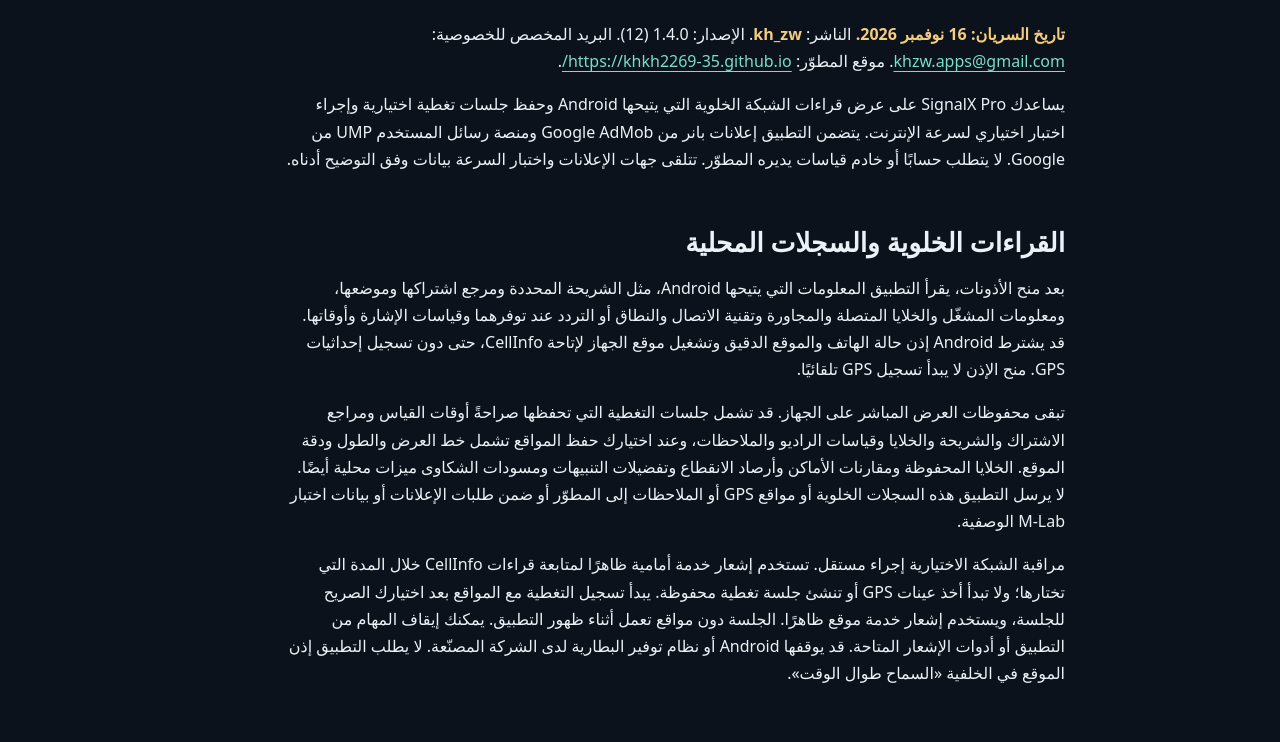
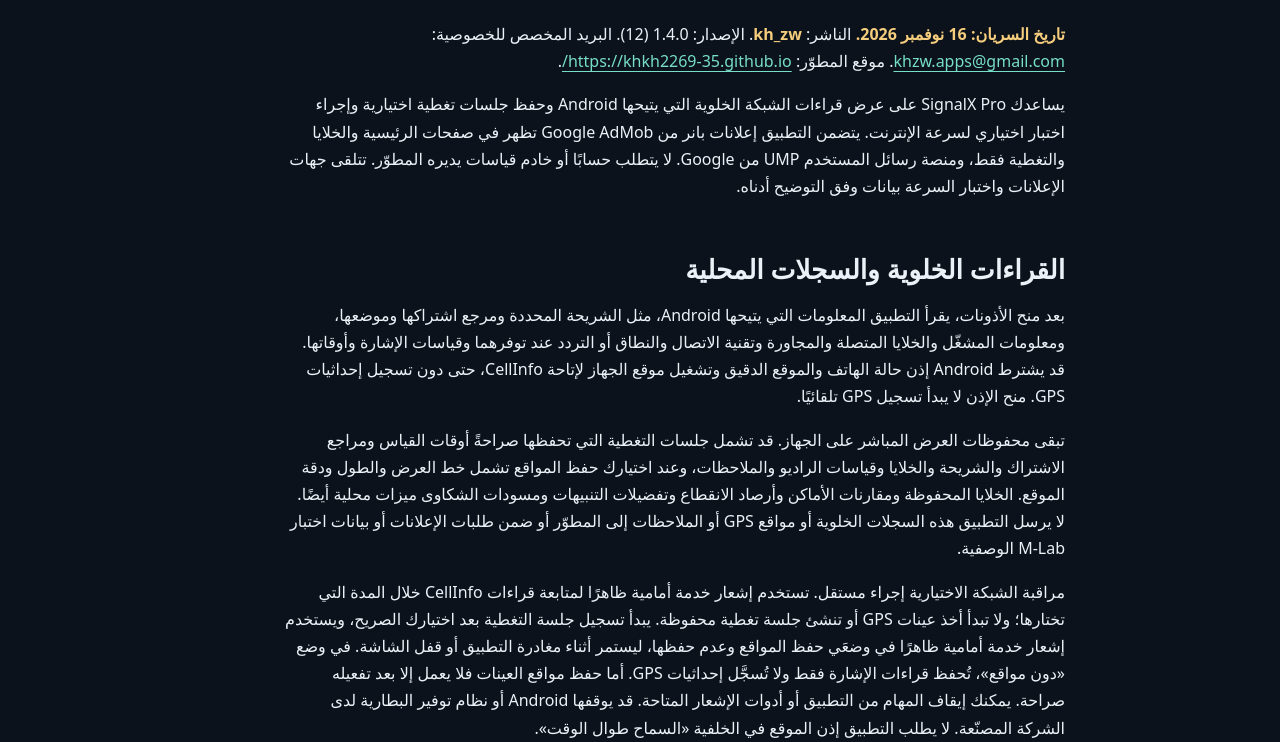
Before and after one commit to khkh2269-35/khkh2269-35.github.io, a plain HTML site: page privacy-ar.html in a window 1280 px wide. Shown: the part 210-952 px from the top of the page. Drawn offline with Linux system fonts and the light colour scheme.

Commit message:
privacy: disclose radio-only background session and exactly three banner placements

```diff
--- a/privacy-ar.html
+++ b/privacy-ar.html
@@ -3,11 +3,11 @@
 <header><a class="brand" href="index.html"><img src="mark.svg" width="34" height="34" alt=""><bdi>SignalX Pro</bdi></a><nav aria-label="التنقل الرئيسي"><a href="index.html">الموقع</a><a href="privacy-en.html" lang="en" dir="ltr">English</a></nav></header>
 <main class="policy"><h1>SignalX Pro — سياسة الخصوصية</h1>
 <p><strong>تاريخ السريان: 16 نوفمبر 2026.</strong> الناشر: <strong>kh_zw</strong>. الإصدار: 1.4.0 (12). البريد المخصص للخصوصية: <a href="mailto:khzw.apps@gmail.com">khzw.apps@gmail.com</a>. موقع المطوّر: <a href="https://khkh2269-35.github.io/">https://khkh2269-35.github.io/</a>.</p>
-<p>يساعدك SignalX Pro على عرض قراءات الشبكة الخلوية التي يتيحها Android وحفظ جلسات تغطية اختيارية وإجراء اختبار اختياري لسرعة الإنترنت. يتضمن التطبيق إعلانات بانر من Google AdMob ومنصة رسائل المستخدم UMP من Google. لا يتطلب حسابًا أو خادم قياسات يديره المطوّر. تتلقى جهات الإعلانات واختبار السرعة بيانات وفق التوضيح أدناه.</p>
+<p>يساعدك SignalX Pro على عرض قراءات الشبكة الخلوية التي يتيحها Android وحفظ جلسات تغطية اختيارية وإجراء اختبار اختياري لسرعة الإنترنت. يتضمن التطبيق إعلانات بانر من Google AdMob تظهر في صفحات الرئيسية والخلايا والتغطية فقط، ومنصة رسائل المستخدم UMP من Google. لا يتطلب حسابًا أو خادم قياسات يديره المطوّر. تتلقى جهات الإعلانات واختبار السرعة بيانات وفق التوضيح أدناه.</p>
 <h2>القراءات الخلوية والسجلات المحلية</h2>
 <p>بعد منح الأذونات، يقرأ التطبيق المعلومات التي يتيحها Android، مثل الشريحة المحددة ومرجع اشتراكها وموضعها، ومعلومات المشغّل والخلايا المتصلة والمجاورة وتقنية الاتصال والنطاق أو التردد عند توفرهما وقياسات الإشارة وأوقاتها. قد يشترط Android إذن حالة الهاتف والموقع الدقيق وتشغيل موقع الجهاز لإتاحة CellInfo، حتى دون تسجيل إحداثيات GPS. منح الإذن لا يبدأ تسجيل GPS تلقائيًا.</p>
 <p>تبقى محفوظات العرض المباشر على الجهاز. قد تشمل جلسات التغطية التي تحفظها صراحةً أوقات القياس ومراجع الاشتراك والشريحة والخلايا وقياسات الراديو والملاحظات، وعند اختيارك حفظ المواقع تشمل خط العرض والطول ودقة الموقع. الخلايا المحفوظة ومقارنات الأماكن وأرصاد الانقطاع وتفضيلات التنبيهات ومسودات الشكاوى ميزات محلية أيضًا. لا يرسل التطبيق هذه السجلات الخلوية أو مواقع GPS أو الملاحظات إلى المطوّر أو ضمن طلبات الإعلانات أو بيانات اختبار M-Lab الوصفية.</p>
-<p>مراقبة الشبكة الاختيارية إجراء مستقل. تستخدم إشعار خدمة أمامية ظاهرًا لمتابعة قراءات CellInfo خلال المدة التي تختارها؛ ولا تبدأ أخذ عينات GPS أو تنشئ جلسة تغطية محفوظة. يبدأ تسجيل التغطية مع المواقع بعد اختيارك الصريح للجلسة، ويستخدم إشعار خدمة موقع ظاهرًا. الجلسة دون مواقع تعمل أثناء ظهور التطبيق. يمكنك إيقاف المهام من التطبيق أو أدوات الإشعار المتاحة. قد يوقفها Android أو نظام توفير البطارية لدى الشركة المصنّعة. لا يطلب التطبيق إذن الموقع في الخلفية «السماح طوال الوقت».</p>
+<p>مراقبة الشبكة الاختيارية إجراء مستقل. تستخدم إشعار خدمة أمامية ظاهرًا لمتابعة قراءات CellInfo خلال المدة التي تختارها؛ ولا تبدأ أخذ عينات GPS أو تنشئ جلسة تغطية محفوظة. يبدأ تسجيل جلسة التغطية بعد اختيارك الصريح، ويستخدم إشعار خدمة أمامية ظاهرًا في وضعَي حفظ المواقع وعدم حفظها، ليستمر أثناء مغادرة التطبيق أو قفل الشاشة. في وضع «دون مواقع»، تُحفظ قراءات الإشارة فقط ولا تُسجَّل إحداثيات GPS. أما حفظ مواقع العينات فلا يعمل إلا بعد تفعيله صراحة. يمكنك إيقاف المهام من التطبيق أو أدوات الإشعار المتاحة. قد يوقفها Android أو نظام توفير البطارية لدى الشركة المصنّعة. لا يطلب التطبيق إذن الموقع في الخلفية «السماح طوال الوقت».</p>
 <h2>الإعلانات وخيارات الخصوصية</h2>
 <p>تجمع Google Mobile Ads وتشارك بيانات مثل عنوان IP للجهاز، الذي قد يدل على الموقع التقريبي، والتفاعلات مع التطبيق والإعلانات، وبيانات تشخيص الأداء، والمعرّفات المعمول بها مثل معرّف مجموعة التطبيقات. يزيل إعداد التطبيق أذونات معرّف الإعلانات وPrivacy Sandbox ويطلب إعلانات غير مخصصة ويعطّل معرّف الناشر للطرف الأول. لا تمنع هذه الأدوات جميع عمليات معالجة البيانات لدى حزمة الإعلانات. تستخدم Google هذه البيانات للإعلانات والتحليلات ومنع الاحتيال. يعتمد عرض الإعلانات المخصصة أو غير المخصصة أو المحدودة على اختياراتك والمتطلبات المحلية والإعداد الفعلي للناشر؛ ولا تعني الإعلانات غير المخصصة عدم معالجة البيانات. لا توجد خدمة تحليلات مستقلة يديرها المطوّر.</p>
 <p>تدير UMP رسائل الخصوصية والخيارات المعمول بها. يمكنك مراجعة الاختيارات من أداة خيارات الخصوصية في التطبيق عند توفرها. قد تتيح إعدادات Android إعادة ضبط معرّف الإعلانات أو حذفه. تُستخدم أذونات الهاتف والموقع للميزات الخلوية، ولا يزوّد التطبيق الإعلانات بإحداثيات GPS الدقيقة أو هويات الخلايا. سياسة Google وأدواتها: <a href="https://policies.google.com/privacy">https://policies.google.com/privacy</a> و<a href="https://policies.google.com/technologies/ads">https://policies.google.com/technologies/ads</a>. تدمج هذه النسخة Google AdMob وUMP مباشرةً دون حزم وساطة إعلانية أو شركاء وساطة مضافين بصورة مستقلة. تعتمد الرسائل وخيارات الخصوصية المعمول بها على منطقتك وإعداد الناشر في AdMob. تتطلب إضافة شركاء إعلانات مراجعة هذا الإفصاح قبل إصدار التطبيق.</p>
```
